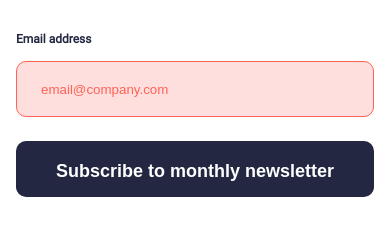
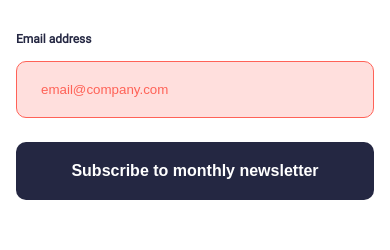
Before and after one commit to SimonaPiz/Frontend-Mentor-Projects, a plain HTML site: page newsletter-sign-up-with-success-message/index.html in a window 390 px wide. Shown: the part 574-824 px from the top of the page. Drawn offline with Linux system fonts and the light colour scheme.

Commit message:
newsletter-sign-up - features responsive - Fix button style

```diff
--- a/newsletter-sign-up-with-success-message/style.css
+++ b/newsletter-sign-up-with-success-message/style.css
@@ -93,7 +93,7 @@ main label {
 
 input, button {
   width: 100%;
-  height: 56px;
+  min-height: 56px;
   padding: 20px 24px;
   margin: 12px 0;
   border-radius: 10px;
@@ -180,6 +180,9 @@ button:hover {
     font-size: 35px;
   }
 
+    button {
+      font-size: 16px;
+    }
 }
 
 /*  --------- success message ----------------*/
```
